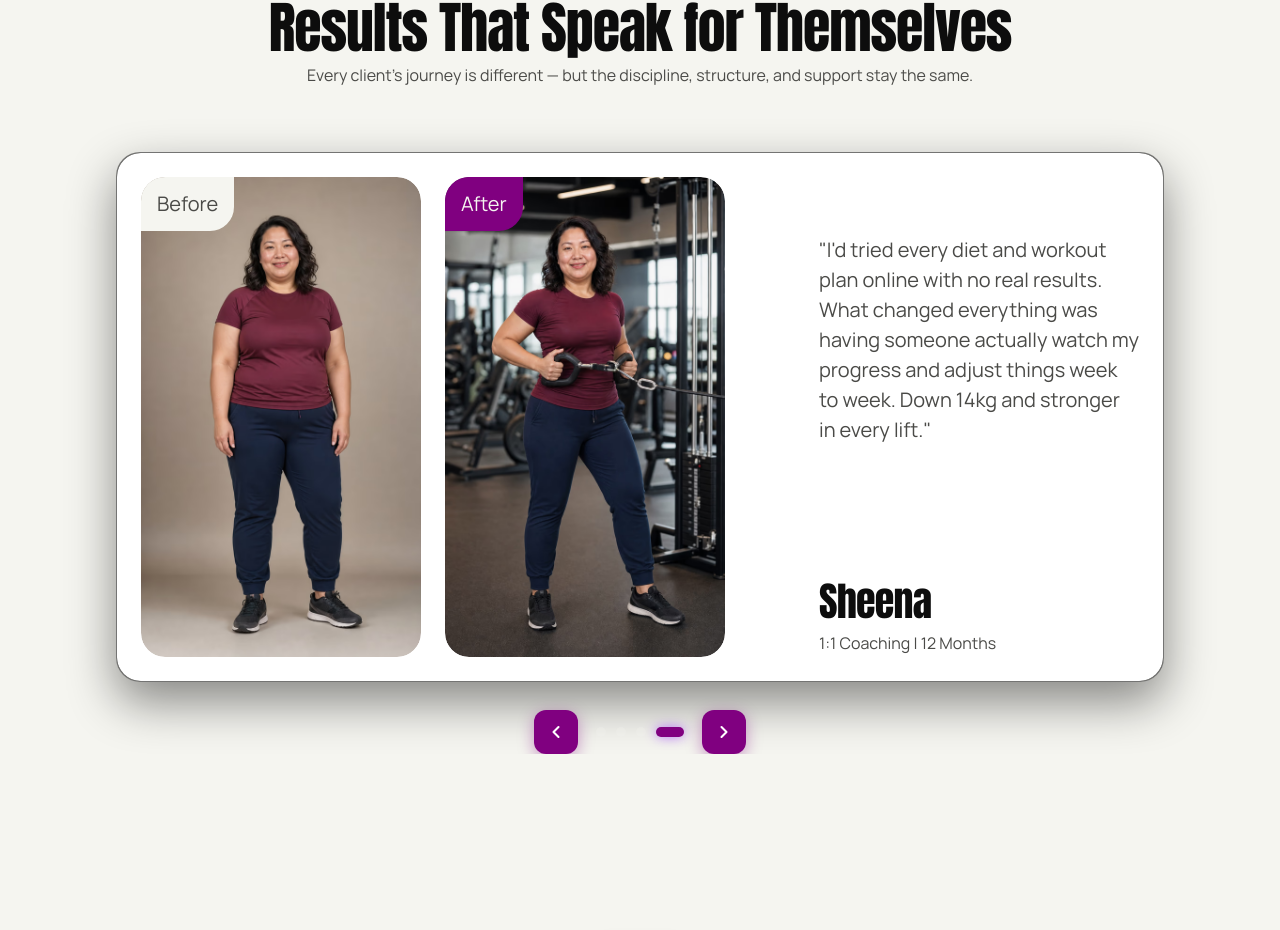
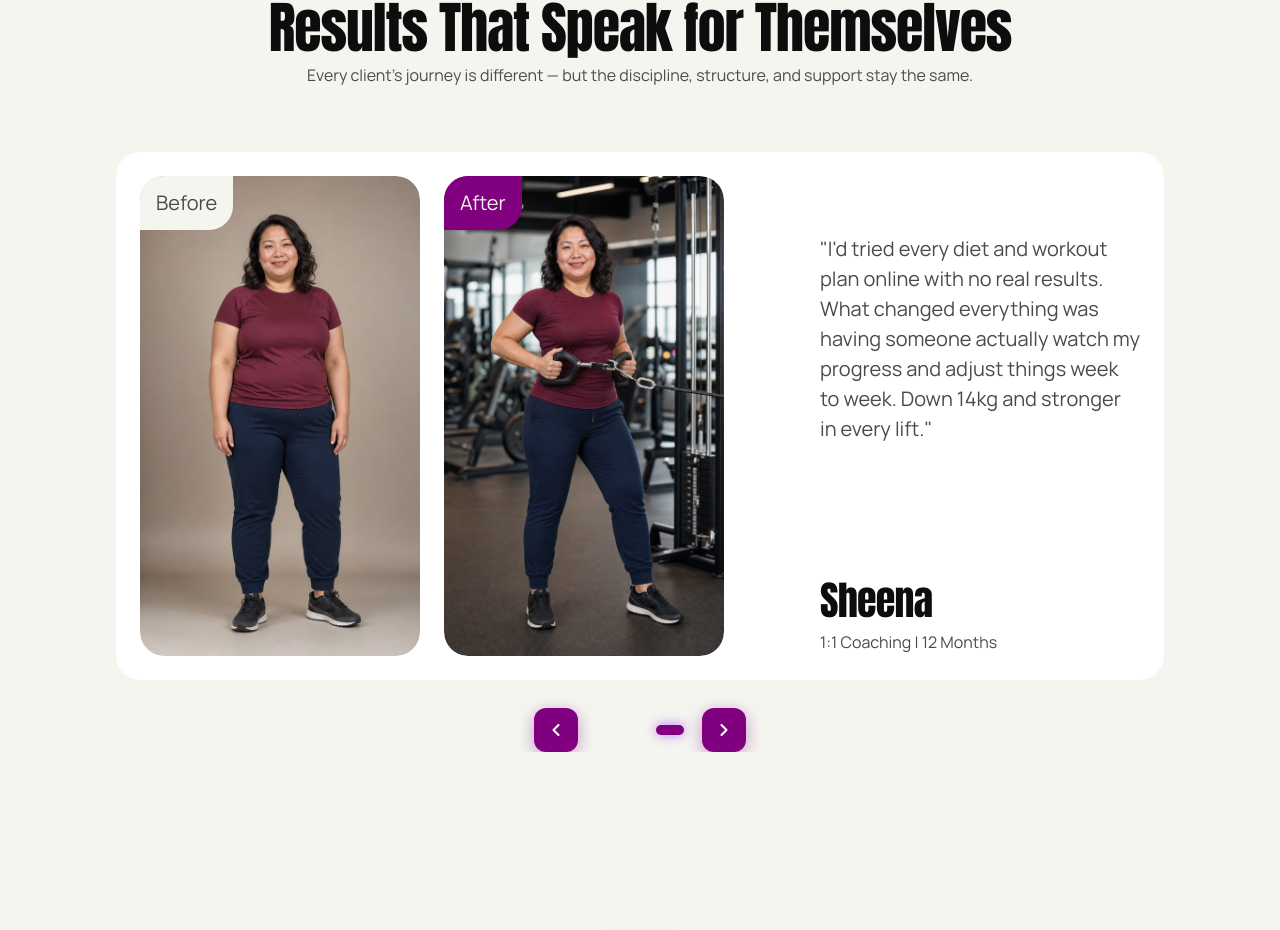
Before and after one commit to workoutclub/WorkoutClub, a React (Vite) app: page / in a window 1280 px wide. Shown: the part 8693-9623 px from the top of the page. Built offline with nearby package versions, Linux system fonts and the light colour scheme.

Commit message:
Remove grey border and dark background from Real Transformations review card viewport

```diff
--- a/src/App.css
+++ b/src/App.css
@@ -2817,9 +2817,9 @@ footer.framer-xAxJz.website-footer,
   overflow: hidden !important;
   border-radius: 24px !important;
   position: relative !important;
-  box-shadow: 0 20px 48px rgba(0, 0, 0, 0.45) !important;
-  background: rgba(13, 13, 13, 0.6) !important;
-  border: 1px solid rgba(255, 255, 255, 0.08) !important;
+  background: transparent !important;
+  border: none !important;
+  box-shadow: none !important;
 }
 
 .review-slider-track {
@@ -2859,15 +2859,10 @@ footer.framer-xAxJz.website-footer,
   box-sizing: border-box !important;
   display: flex !important;
   border-radius: 24px !important;
-  opacity: 0.72 !important;
-  transform: scale(0.985) translateZ(0) !important;
-  transition: opacity 0.85s cubic-bezier(0.22, 1, 0.36, 1), transform 0.85s cubic-bezier(0.22, 1, 0.36, 1) !important;
-  will-change: transform, opacity !important;
-}
-
-.review-slide.active-slide .framer-d0f63y {
+  border: none !important;
+  box-shadow: none !important;
   opacity: 1 !important;
-  transform: scale(1) translateZ(0) !important;
+  transform: translateZ(0) !important;
 }
 
 .review-slider-controls {
```
